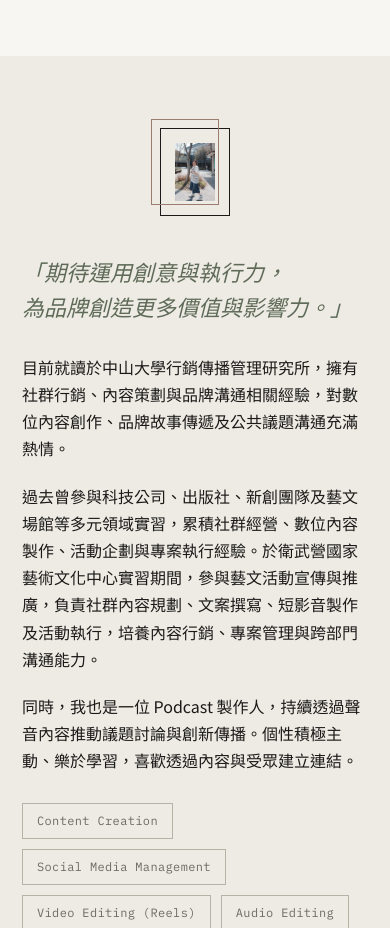
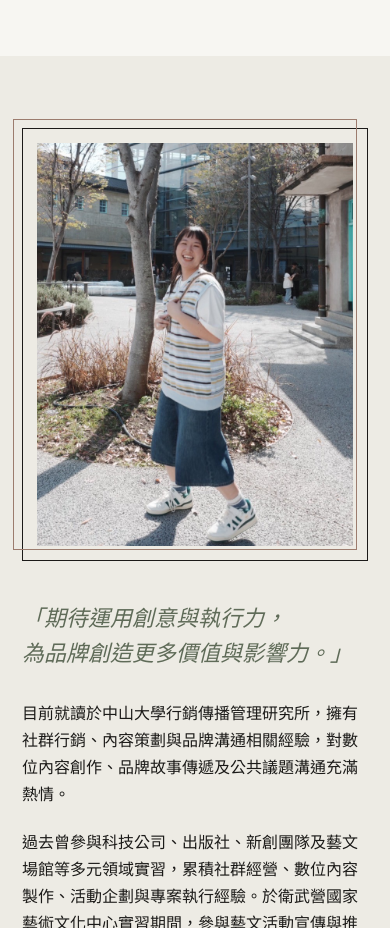
Before and after one commit to Bao-Yun/portfolio-site, a website: page index.html in a window 390 px wide. Shown: the part 780-1708 px from the top of the page. Drawn offline with Linux system fonts and the light colour scheme; a script that the page names is missing.

Commit message:
Fix tiny about-photo frame on mobile
The frame's width was auto, and combined with the auto side margins
used to center it, that made the box shrink-to-fit its own small
content (padding + a short label) instead of filling the column,
collapsing the aspect-ratio box down to ~70px wide. Giving it an
explicit width (min(420px, 100%)) fixes the sizing.

```diff
--- a/index.html
+++ b/index.html
@@ -138,7 +138,13 @@
   /* ---------- about ---------- */
   .about { background:var(--color-paper-alt); }
   .about-grid { display:grid; grid-template-columns:0.85fr 1.15fr; gap:72px; align-items:center; }
-  @media (max-width:820px){ .about-grid { grid-template-columns:1fr; gap:40px; } .about-frame { max-width:320px; margin:0 auto; } }
+  @media (max-width:820px){
+    .about-grid { grid-template-columns:1fr; gap:40px; }
+    /* width must be explicit (not auto) here — combined with the auto side margins used
+       to center it, an auto width makes the box shrink-to-fit its own tiny content instead
+       of filling the column, collapsing the aspect-ratio box down to almost nothing. */
+    .about-frame { width:min(420px, 100%); margin:0 auto; }
+  }
   .about-frame {
     aspect-ratio:4/5; border:1px solid var(--color-ink); padding:14px; position:relative;
   }
```
